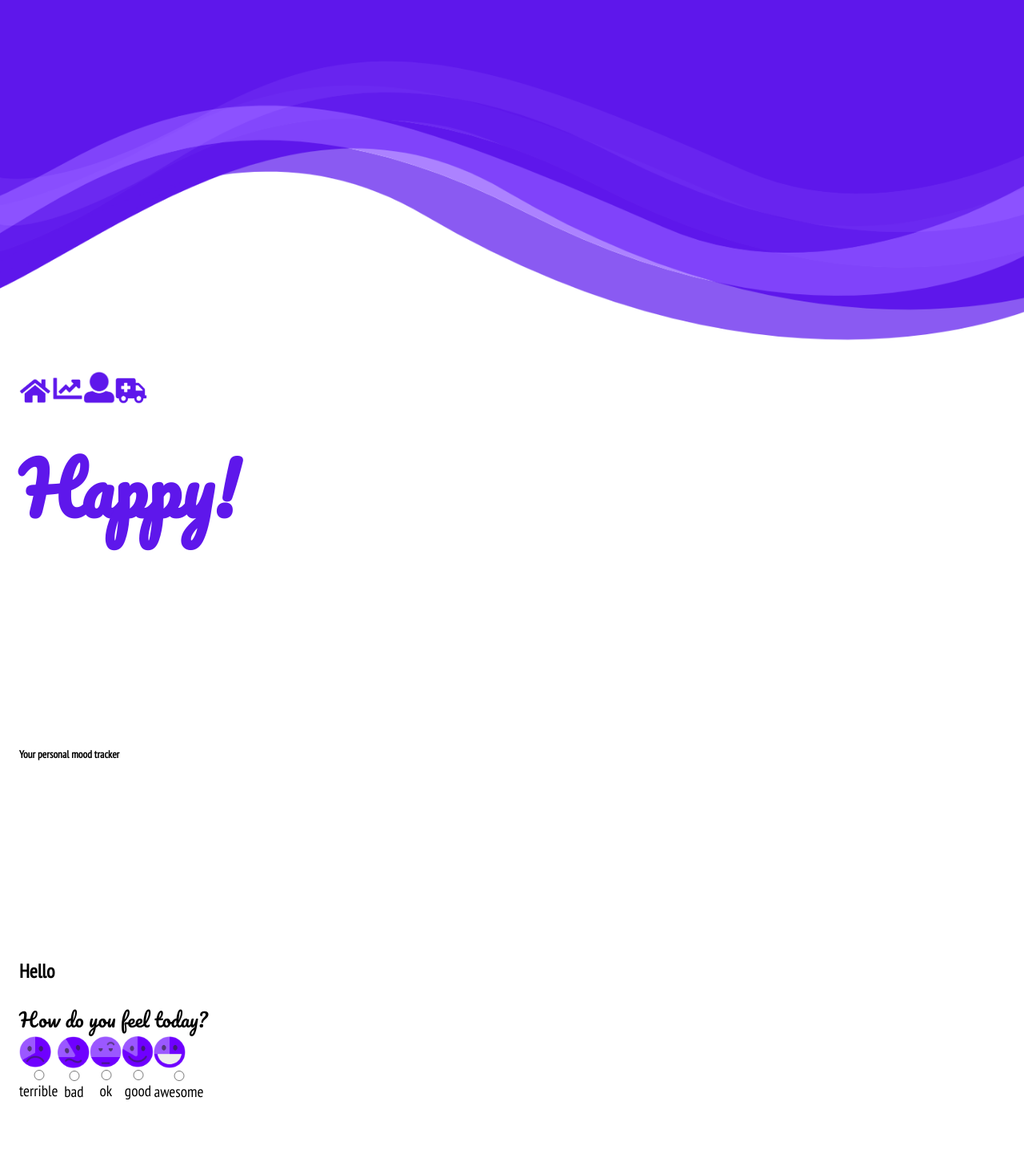
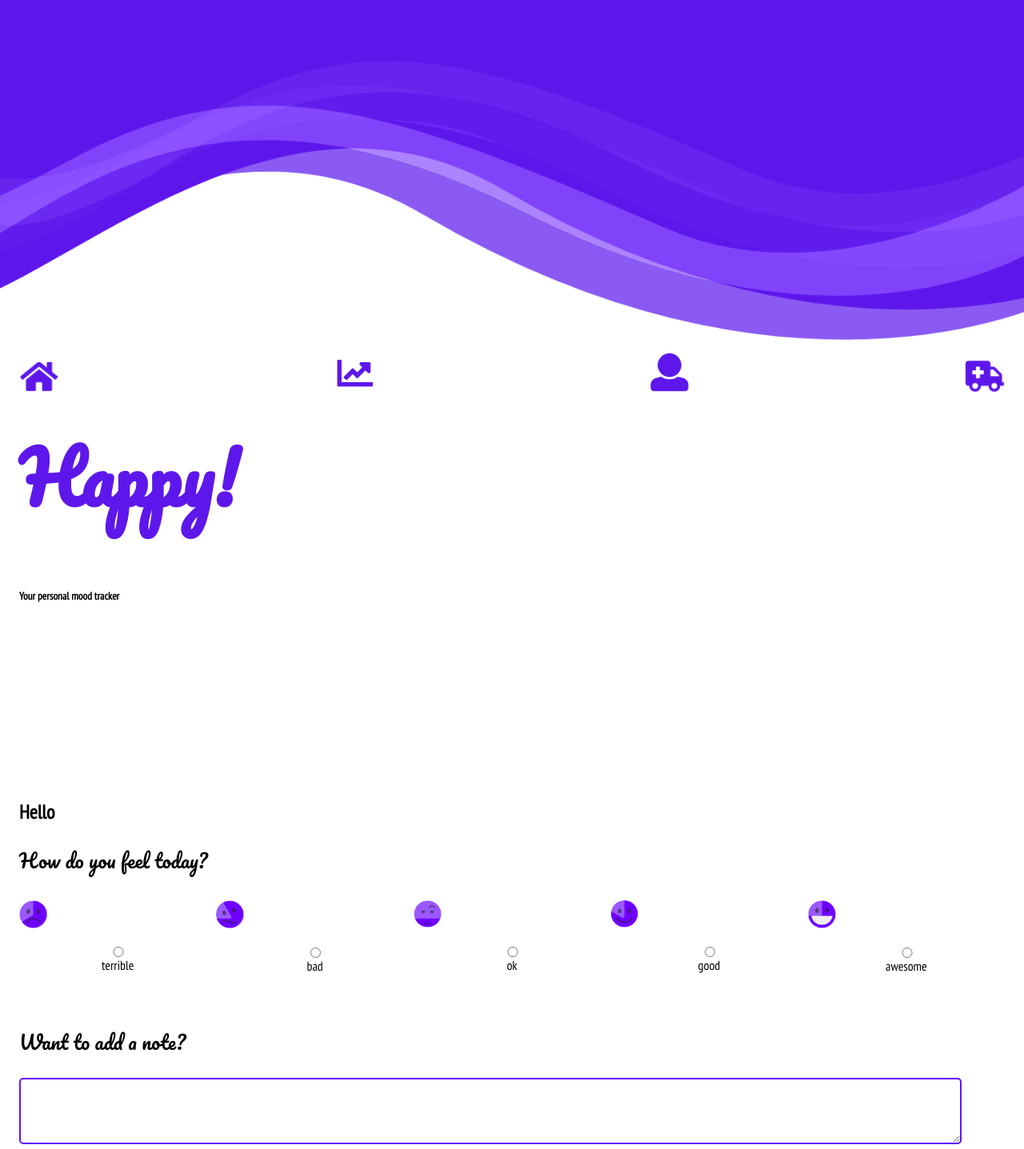
Before and after one commit to saracastellino/w14_SPRING_REACT_group_project_HAPPY, a React (Create React App) app in the folder happy/: page /submitmood in a window 1280 px wide. Shown: the top 1437 px of the page at 80% size. Built offline with nearby package versions, Linux system fonts and the light colour scheme; no server answers; a web font is replaced by a local one.

Commit message:
replaces fonts css, adds graph, links and quotes css

```diff
--- a/happy/src/App.css
+++ b/happy/src/App.css
@@ -10,7 +10,7 @@
   display: flex;
 }
 
-h1 {
+.title {
   color: #5e17eb;
   font-size: 5.5em;
   font-family: 'Pacifico', cursive;
@@ -18,17 +18,27 @@ h1 {
   margin-bottom: 0%;
   padding-top: 0%;
   margin-top: 0%;
-  font-stretch: extra-expanded;
+}
+
+h1 {
+  color: #5e17eb;
+  font-family: 'Pacifico', cursive;
+  padding: 0;
+  margin: 1.5em;
+  margin-top: 30%;
+  margin-left: 0;
+  margin-bottom: 5%;
 }
 
 h2, h3, h4, h5 {
   margin-top: 20%;
+  margin-bottom: 0;
   font-family: 'PT Sans Narrow', sans-serif;
 }
 
 h5 {
-  margin-bottom: 0%;
-  padding-bottom: 0%;
+  margin-top: 5%;
+  padding-top: 0%;
   font-family: 'PT Sans Narrow', sans-serif;
 }
 
@@ -43,6 +53,7 @@ h5 {
   height: 20%;
   position: relative;
   margin-top: 0;
+  margin-bottom: 0;
   left: 0;
 }
 
@@ -58,7 +69,24 @@ h5 {
     display: flex;
     flex-direction: row;
     align-items: flex-end;
+    justify-content: space-between;
     margin: 1.5em;
+    margin-bottom: 1em;
+    margin-top: 0;
+}
+
+.nav_icon {
+  width: 50px;
+  margin: 0;
+  box-sizing: border-box;
+  flex-basis: 30%;
+}
+
+@media (min-width: 900px) {
+  .diaryEntry-container {
+    display: flex;
+    justify-content: space-between;
+  }
 }
 
 /* ************* PROFILE FORM ****************** */
@@ -77,6 +105,8 @@ label {
 textarea {
   border: 2px solid #6111ff;
   border-radius: 5px;
+  width: 95%;
+  margin-top: 1.8em;
 }
 
 .mood-form {
@@ -94,15 +124,18 @@ div.mood{
   flex-direction: column;
   /* border-style: solid; */
   text-align: center;
+  width: 98%;
 }
 
 label.mood-desc{
-  font-size: 1.2em;
+  font-size: 1em;
   font-family: 'PT Sans Narrow', sans-serif;
 }
 
 img{
-  width: 40px;
+  width: 35px;
+  margin-top: 1.8em;
+  margin-bottom: 1.3em;
 }
 
 
@@ -156,6 +189,16 @@ img{
   margin: 1.5em;
 }
 
+.graph {
+  width: 50%;
+  height: auto;
+}
+
+.quote{
+  font-family: 'Pacifico', cursive;
+  margin: 1.5em;
+}
+
 /* ************* BUTTON ****************** */
 
 .button {
--- a/happy/src/Nav.js
+++ b/happy/src/Nav.js
@@ -20,13 +20,13 @@ const Nav = (props) => (
   <Router className="container">
 
     <div className="navbar">
-        <Link to="/submitmood"> <img src={home_icon} alt="home"/></Link>
+        <Link to="/submitmood"> <img className="nav_icon" src={home_icon} alt="home"/></Link>
 
-        <Link to="/graph"> <img src={graph_icon} alt="graph"/></Link>
+        <Link to="/graph"> <img className="nav_icon" src={graph_icon} alt="graph"/></Link>
 
-        <Link to="/profile"> <img src={user_icon} alt="user"/></Link>
+        <Link to="/profile"> <img className="nav_icon" src={user_icon} alt="user"/></Link>
 
-        <Link to="/links"> <img src={links_icon} alt="links"/></Link>
+        <Link to="/links"> <img className="nav_icon" src={links_icon} alt="links"/></Link>
     </div>
 
     <Switch>
@@ -41,7 +41,7 @@ const Nav = (props) => (
       </Route>
 
       <Route path="/graph">
-        <Graph diaryEntries={props.diaryEntries}/>
+        <Graph diaryEntries={props.diaryEntries} />
       </Route>
 
       <Route path="/links">
--- a/happy/src/components/MoodData/DiaryEntry.js
+++ b/happy/src/components/MoodData/DiaryEntry.js
@@ -22,13 +22,13 @@ class DiaryEntry extends Component {
           <h2>My mood was... {this.props.mood}</h2>
           <h3>What I did that day was... {this.props.children}</h3>
           <h3>
-            <button
+            {/* <button
               value={this.props.id}
               key={this.props.id}
               onClick={this.handleDelete}
             >
               delete
-            </button>
+            </button> */}
           </h3>
         </div>
       </div>
--- a/happy/src/components/MoodData/Graph.js
+++ b/happy/src/components/MoodData/Graph.js
@@ -20,15 +20,17 @@ import Moodlog from './MoodLog';
 
     return (
         <>
+        <h1>Your mood diary</h1>
         <Moodlog diaryEntries={props.diaryEntries}/>
+
+        <h1>Your mood in time</h1>
         <ComposedChart
-            className="graph"
             layout="vertical"
-            width={500}
-            height={400}
+            width={320}
+            height={250}
             data={data}
             margin={{
-            top: 20, right: 20, bottom: 20, left: 20,
+            top: 50, right: 20, bottom: 20, left: 20,
             }}
         >
             <defs>
@@ -59,6 +61,7 @@ import Moodlog from './MoodLog';
                 }
             </Bar>
         </ComposedChart>
+
         </>
     );
 }
--- a/happy/src/components/Profile/Form.js
+++ b/happy/src/components/Profile/Form.js
@@ -119,7 +119,8 @@ class Form extends Component {
      if("" === this.props.user.name){
       return (
         <>
-        <label>First time on Happy? Please create your profile</label>
+        <h1>First time on Happy?</h1>
+        <h3>Please create your profile</h3>
         <form className="profile-form" onSubmit={this.handleSubmit}>
           <h2>Your name: </h2>
           <br/>
--- a/happy/src/components/home/Header.js
+++ b/happy/src/components/home/Header.js
@@ -3,7 +3,7 @@ import React from 'react';
 const Header = (props) => {
   return(
     <div className="header-greeting">
-        <h1>Happy!</h1>
+        <h1 className="title">Happy!</h1>
         <h5>Your personal mood tracker</h5>
        <h2>Hello {props.user.name}</h2>
     </div>
--- a/happy/src/components/home/Links.js
+++ b/happy/src/components/home/Links.js
@@ -4,13 +4,23 @@ class Links extends Component {
   render() {
     return (
       <>
-      <h2>
-            <p><a rel="noopener" href="https://www.nhs.uk/conditions/stress-anxiety-depression/mental-health-helplines/#addiction-drugs-alcohol-gambling" target="_blank"><strong>NHS website</strong></a><br></br>A list of useful webostes provided by the NHS.<span></span></p>
-            <p><a rel="noopener" href="http://www.samaritans.org" target="_blank"><strong>Samaritans </strong></a><br></br>Samaritans provide 24-hour online and phone support to people in distress. Call: 116 123.&nbsp;<span></span></p>
-            <p><a rel="noopener" href="http://www.breathingspace.scot/" target="_blank"><strong>Breathing Space </strong></a><br></br><span>Offers a free, confidential phone and web-based service for people in Scotland experiencing low mood, depression or anxiety.</span></p>
-            <p><a rel="noopener" href="http://www.giveusashout.org" target="_blank"><strong>Shout</strong></a><br></br><span> </span>Text: 85258. Shout is volunteer-run and is the UK’s first 24/7 crises text service, free on all major mobile networks, for anyone in crisis anytime, anywhere.<span></span></p>
-            <p><a rel="noopener" href="https://www.mentalhealth.org.uk" target="_blank"><strong>Mental Health Foundation.</strong></a> <br></br>Information and support for anyone with mental health problems or learning disabilities. <span><a href="https://www.mentalhealth.org.uk/about-us"></a></span></p>
-      </h2>
+      <h1>Useful links</h1>
+      <div className="quote">
+            <h2><a rel="noopener" href="https://www.nhs.uk/conditions/stress-anxiety-depression/mental-health-helplines/#addiction-drugs-alcohol-gambling" target="_blank"><strong>NHS website</strong></a></h2>
+            <h3>A list of useful webostes provided by the NHS.</h3>
+
+            <h2><a rel="noopener" href="http://www.samaritans.org" target="_blank"><strong>Samaritans </strong></a></h2>
+            <h3>Samaritans provide 24-hour online and phone support to people in distress. Call: 116 123.</h3>
+
+            <h2><a rel="noopener" href="http://www.breathingspace.scot/" target="_blank"><strong>Breathing Space </strong></a></h2>
+            <h3>Offers a free, confidential phone and web-based service for people in Scotland experiencing low mood, depression or anxiety.</h3>
+
+            <h2><a rel="noopener" href="http://www.giveusashout.org" target="_blank"><strong>Shout</strong></a></h2>
+            <h3>Text: 85258. Shout is volunteer-run and is the UK’s first 24/7 crises text service, free on all major mobile networks, for anyone in crisis anytime, anywhere.</h3>
+
+            <h2><a rel="noopener" href="https://www.mentalhealth.org.uk" target="_blank"><strong>Mental Health Foundation.</strong></a></h2>
+            <h3>Information and support for anyone with mental health problems or learning disabilities.</h3>
+      </div>
      </>
     )
   }
--- a/happy/src/components/home/Quote.js
+++ b/happy/src/components/home/Quote.js
@@ -21,23 +21,26 @@ class Quote extends Component {
     const allQuotes = this.state.quotes.map(quote => {
       if (!quote.author) return (
           <>
-          <h2>{quote.text}</h2>
-          <h4>(Anonymous)</h4>
+          <span>{quote.text}</span>
+          <br></br>
+          <br></br>
+          <span>(Anonymous)</span>
           </>)
       return (
-        <div className="quote">
-          <h2>{quote.text}</h2>
-          <h4>({quote.author})</h4>
-        </div>
-
+        <>
+          <span>{quote.text}</span>
+          <br></br>
+          <br></br>
+          <span>({quote.author})</span>
+        </>
         );
       })
       const quoteOfTheDay = allQuotes[Math.floor(Math.random() * allQuotes.length)];
       return (
-       <>
-       <h2>Quote of the day</h2>
-         <h3> {quoteOfTheDay} </h3>
-       </>
+        <div className="quote">
+          <h1>Quote of the day</h1>
+          <h3> {quoteOfTheDay} </h3>
+       </div>
       )
   }
 }
```
